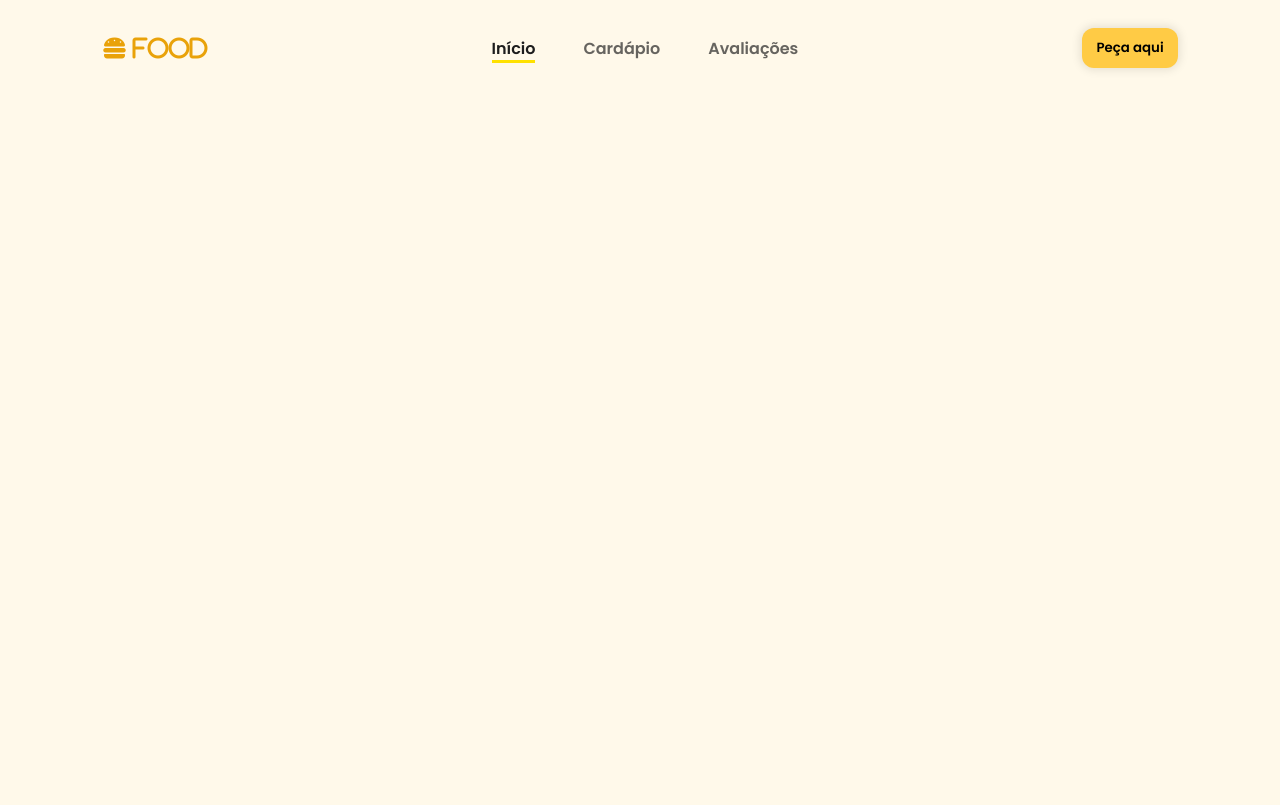
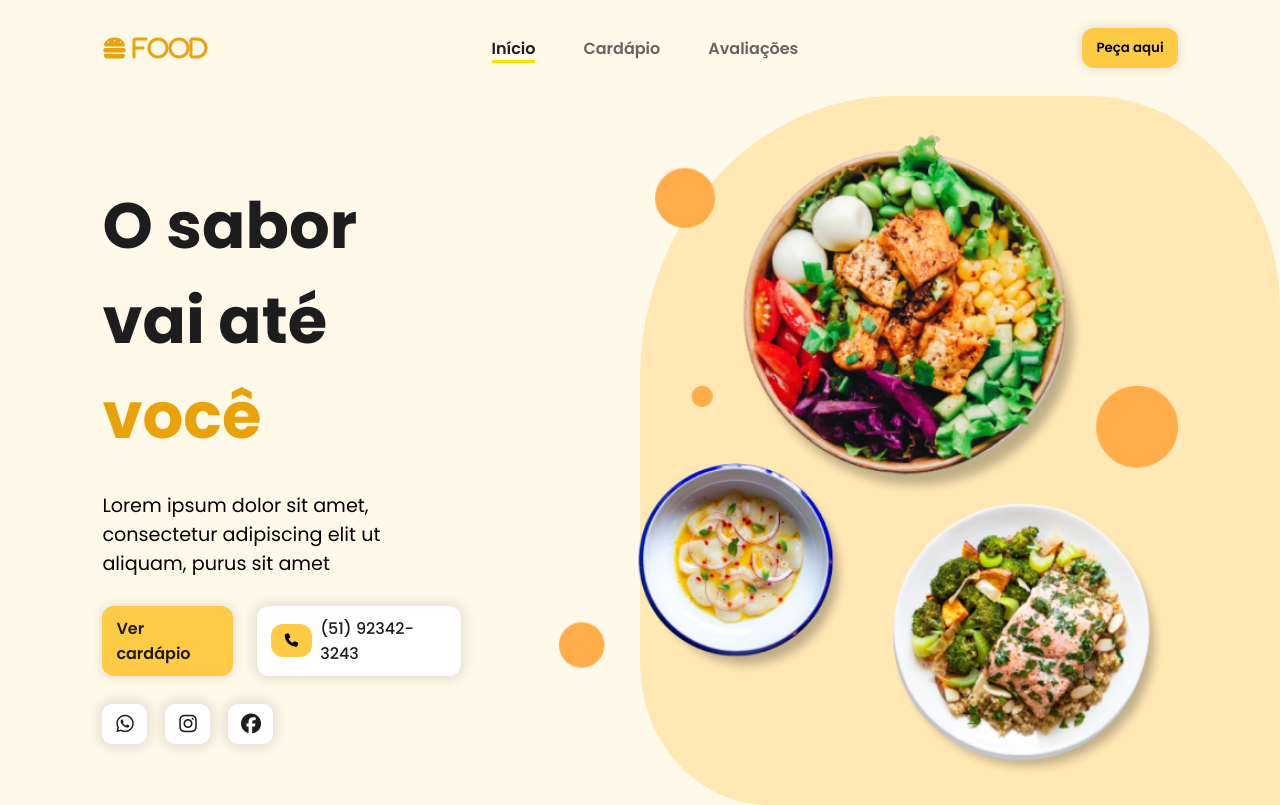
Before and after one commit to Paulo-dos-Santos-TI/Landing_Page, a plain HTML site: page index.html in a window 1280 px wide. Drawn offline with nearby package versions, Linux system fonts and the light colour scheme.

Commit message:
Adicionando home

```diff
--- a/index.html
+++ b/index.html
@@ -6,6 +6,7 @@
     <link rel="stylesheet" href="https://cdnjs.cloudflare.com/ajax/libs/font-awesome/6.5.1/css/all.min.css">
     <link rel="stylesheet" href="src/styles/styles.css">
     <link rel="stylesheet" href="src/styles/header.css">
+    <link rel="stylesheet" href="src/styles/home.css">
     <script src="https://cdnjs.cloudflare.com/ajax/libs/jquery/3.7.1/jquery.min.js" integrity="sha512-v2CJ7UaYy4JwqLDIrZUI/4hqeoQieOmAZNXBeQyjo21dadnwR+8ZaIJVT8EE2iyI61OV8e6M8PP2/4hpQINQ/g==" crossorigin="anonymous" referrerpolicy="no-referrer"></script>
     <title>Landing Page</title>
   </head>
@@ -48,6 +49,45 @@
       </button>
     </div>
   </header>
+  <main id="content">
+    <section id="home">
+      <div class="shape"></div>
+      <div id="cta">
+        <h1 class="title">
+          O sabor vai até
+          <span>você</span>
+        </h1>
+        <p class="description">
+          Lorem ipsum dolor sit amet, consectetur adipiscing elit ut aliquam, purus sit amet
+        </p>
+        <div id="cta_buttons">
+          <a href="#" class="btn-default">
+            Ver cardápio
+          </a>
+          <a href="tel:+5555555555555" id="phone_button">
+            <button class="btn-default">
+              <i class="fa-solid fa-phone"></i>
+            </button>
+            (51) 92342-3243
+          </a>
+        </div>
+        <div class="social-media-buttons">
+          <a href="">
+            <i class="fa-brands fa-whatsapp"></i>
+          </a>
+          <a href="">
+            <i class="fa-brands fa-instagram"></i>
+          </a>
+          <a href="">
+            <i class="fa-brands fa-facebook"></i>
+          </a>
+        </div>
+      </div>
+      <div id="banner">
+        <img src="src/images/hero.png" alt="">
+      </div>
+    </section>
+  </main>
 </body>
 <script src="src/javascript/script.js"></script>
 </html>
--- /dev/null
+++ b/src/styles/home.css
@@ -0,0 +1,85 @@
+#home {
+  display: flex;
+  min-height: calc(100vh - 91px);
+  position: relative;
+}
+#cta {
+  width: 35%;
+  display: flex;
+  flex-direction: column;
+  gap: 28px;
+  margin-top: 5%;
+}
+#cta .title {
+  font-size: 4rem;
+  color: #1d1d1d;
+}
+#cta .title span {
+  color: #e9a209;;
+}
+#cta .description {
+  font-size: 1.2rem;
+}
+#cta_buttons {
+  display: flex;
+  gap: 24px;
+}
+#cta_buttons a {
+  text-decoration: none;
+  color: #1d1d1d;
+}
+#phone_button {
+  display: flex;
+  gap: 8px;
+  align-items: center;
+  background-color: #fff;
+  padding: 8px 14px;
+  font-weight: 500;
+  box-shadow: 0px 0px 12px 4px rgba(0, 0, 0, 0.1);
+  border-radius: 12px;
+}
+#phone_button button {
+  box-shadow: none;
+}
+#banner {
+  display: flex;
+  align-items: start;
+  justify-content: end;
+  width: 70%;
+  z-index: 2;
+}
+#banner img {
+  height: 100%;
+  width: fit-content;
+}
+.shape {
+  background-color: #ffe8b4;
+  width: 50%;
+  height: 100%;
+  position: absolute;
+  border-radius: 40% 30% 0% 20%;
+  top: 0;
+  right: 0;
+  z-index: 1;
+}
+@media screen and (max-width: 1170px) {
+  #home {
+    min-height: 100%;
+    padding-top: 0px;
+  }
+  #banner,
+  #banner img,
+  #home .shape {
+    display: none;
+  }
+  #cta {
+    width: 100%;
+    text-align: center;
+    align-items: center;
+  }
+}
+@media screen and (max-width: 450px) {
+  #phone_button button {
+    display: none;
+  }
+}
--- a/src/styles/styles.css
+++ b/src/styles/styles.css
@@ -7,6 +7,9 @@
 }
 body {
   background-color: #fff9ea;
+}
+section {
+  padding: 28px 8%;
 }
 .btn-default {
   border: none;
@@ -24,3 +27,24 @@ body {
 .btn-default:hover {
   background-color: #f8d477;
 }
+.social-media-buttons {
+  display: flex;
+  gap: 18px;
+}
+.social-media-buttons a {
+  display: flex;
+  align-items: center;
+  justify-content: center;
+  width: 45px;
+  height: 40px;
+  background-color: #fff;
+  font-size: 1.25rem;
+  border-radius: 10px;
+  text-decoration: none;
+  color: #1d1d1d;
+  box-shadow: 0px 0px 12px 4px rgba(0, 0, 0, 0.1);
+  transition: box-shadow .3s ease;
+}
+.social-media-buttons a:hover {
+  box-shadow: 0px 0px 12px 8px rgba(0, 0, 0, 0.1);
+}
```
Also changed, not shown: src/images/avatar.png (added), src/images/chef.png (added), src/images/dish.png (added), src/images/dish2.png (added), src/images/dish3.png (added), src/images/dish4.png (added), src/images/hero.png (added), src/images/wave.svg (added).
